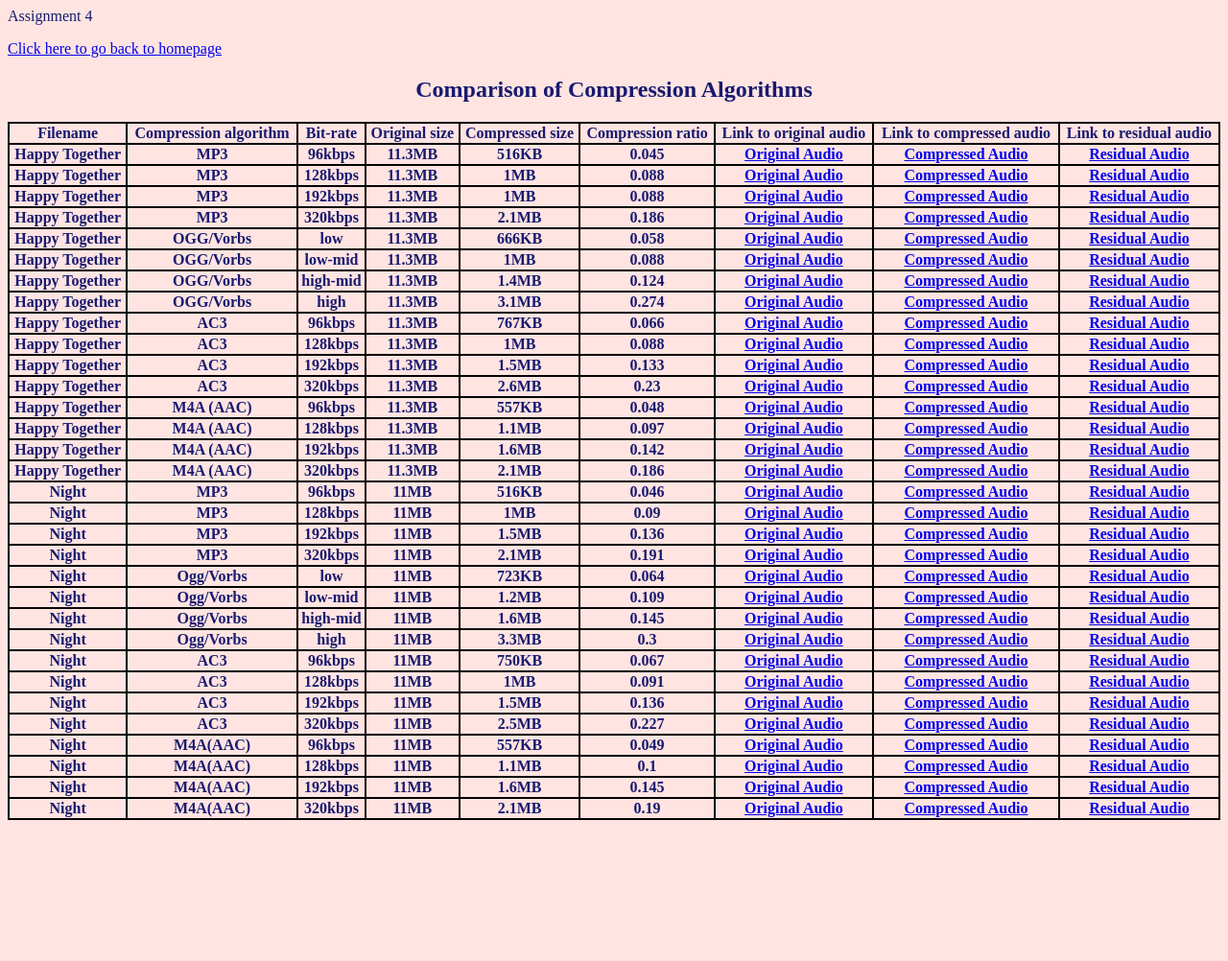
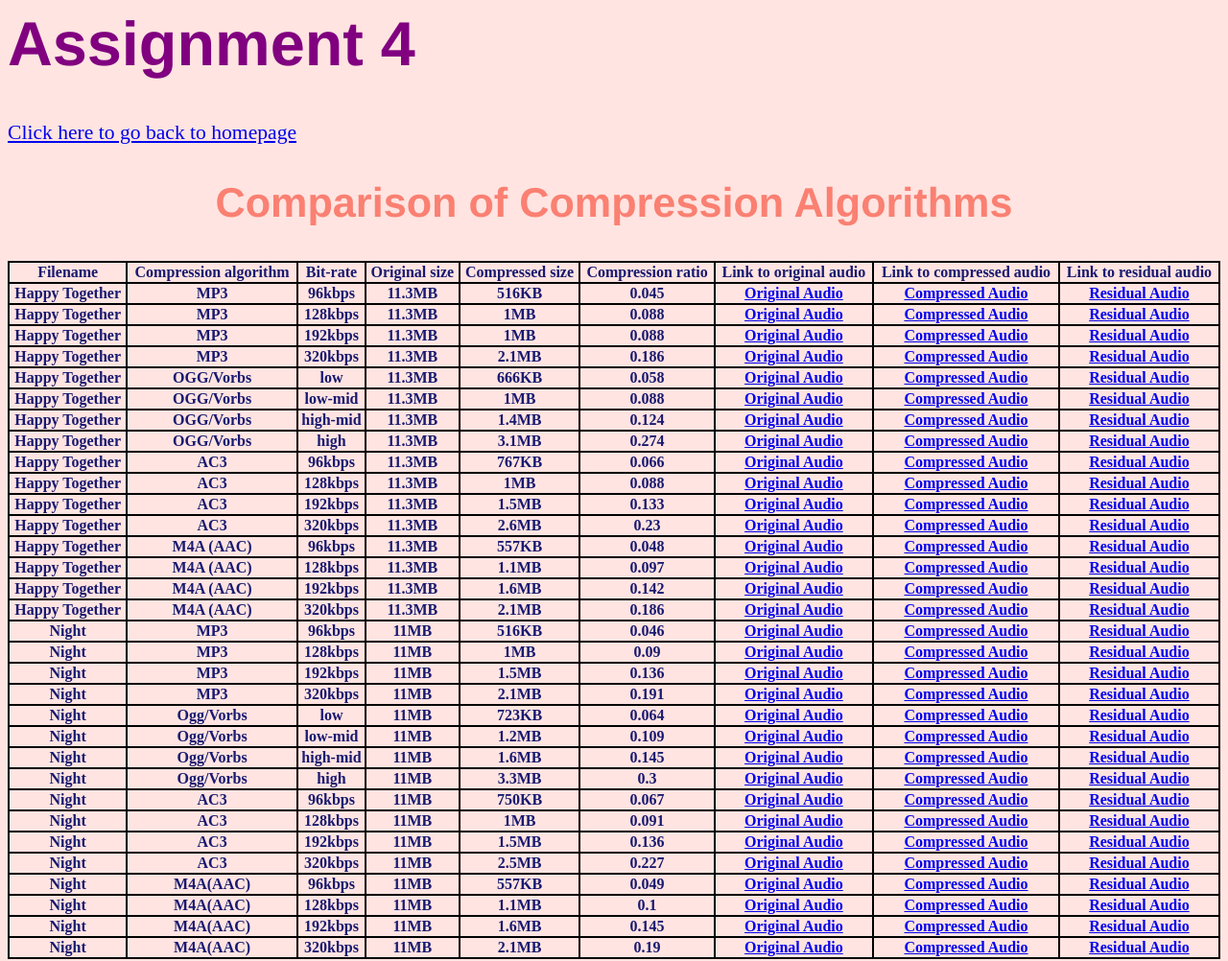
Before and after one commit to mumt301/jxu, a plain HTML site: page audios.html in a window 1280 px wide. Shown: the whole page at 96% size. Before the commit the page ends 863 px from the top, so only its background shows below. Drawn offline with Linux system fonts and the light colour scheme.

Commit message:
changed the styling of past assignments

```diff
--- a/audios.html
+++ b/audios.html
@@ -2,12 +2,30 @@
 
     <head>
         <title>Assignment 4</title>
+        <style>
+          h1 {
+              font-size: 300%;
+              color: purple;
+              font-family: 'Franklin Gothic Medium', 'Arial Narrow', Arial, sans-serif;
+          }
+          h2 {
+              font-size: 200%;
+              color: salmon;
+              font-family: 'Franklin Gothic Medium', 'Arial Narrow', Arial, sans-serif;
+          }
+          body {
+              background-color:mistyrose;
+              font-size: 135%;
+              color: rebeccapurple;
+              font-family: 'Times New Roman', Times, serif;
 
+          }
+         </style>
 
     </head>
     <body onload="Discography()">
     <header class="sticky headerTitle">
-        Assignment 4
+        <h1>Assignment 4</h1>
         <p><a href="index.html">Click here to go back to homepage</a></p>
     </header>
     <style>
```
Also changed, not shown: musicbrainz.html (+4 -4 lines).
